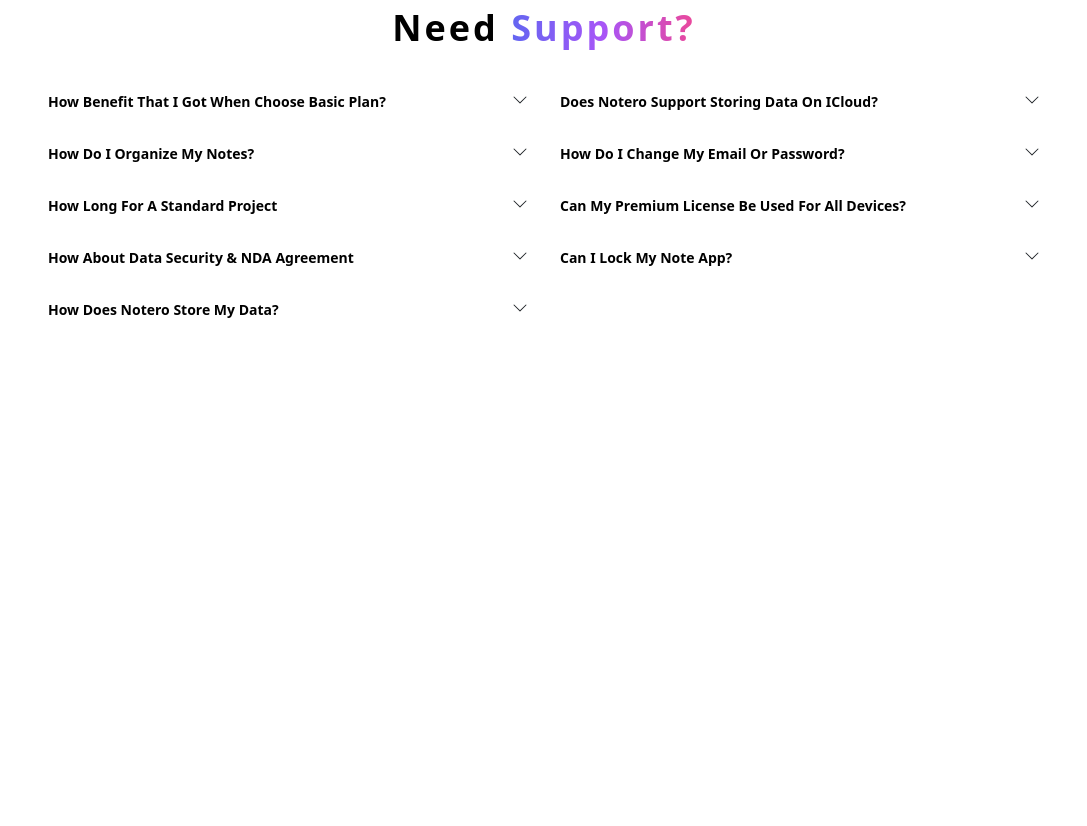
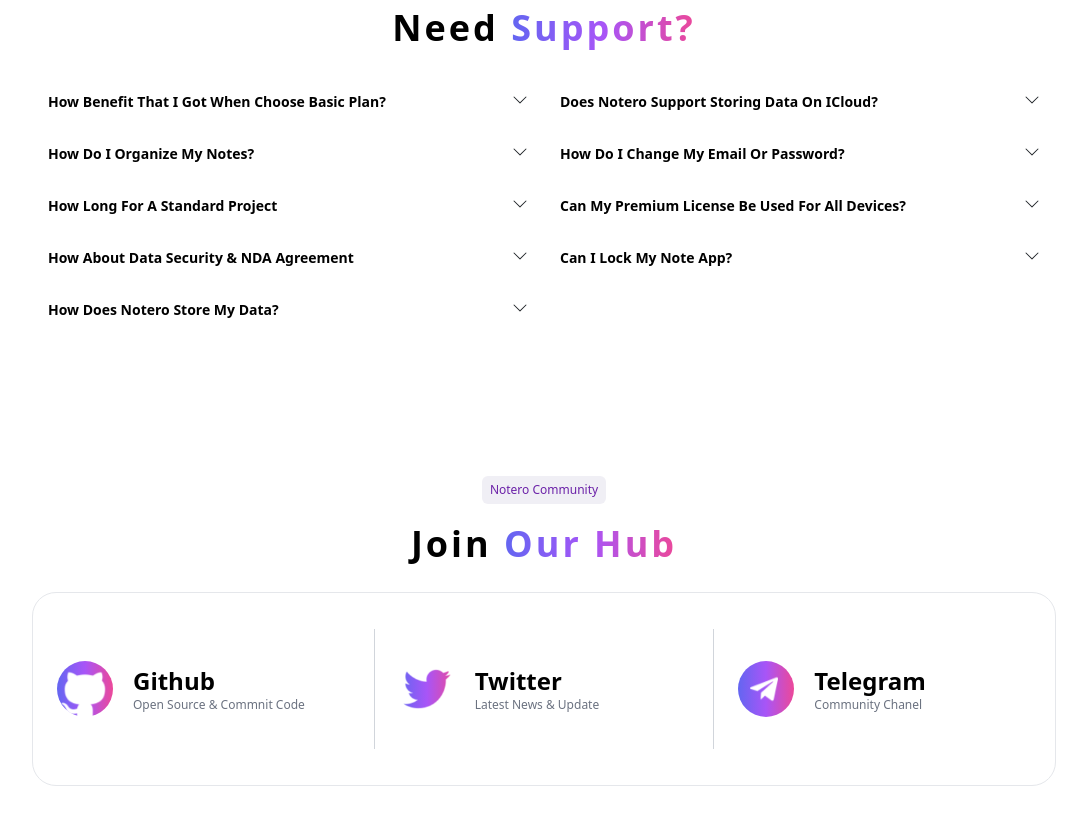
Before and after one commit to Nonines/Iteck-Note-App, a website: page index.html in a window 1280 px wide. Shown: the part 5581-6407 px from the top of the page, without its empty margins (96-1183 px from the left). Before the commit the page ends 6057 px from the top, so only its background shows below. Drawn offline with Linux system fonts and the light colour scheme.

Commit message:
Add community section

```diff
--- a/index.html
+++ b/index.html
@@ -1315,6 +1315,78 @@
           </div>
         </div>
       </section>
+
+      <!-- community -->
+      <section class="flex flex-col bg-white px-4 pb-10 xl:px-32">
+        <div class="flex flex-col items-center text-center">
+          <small
+            class="mb-5 flex h-7 w-max items-center rounded-md bg-grayish px-2 py-1 text-center text-xs text-purple-800"
+            >Notero Community</small
+          >
+
+          <h2
+            class="mb-7 text-lg font-extrabold tracking-[3px] text-black lg:text-4xl"
+          >
+            Join
+            <span
+              class="bg-gradient-to-r from-indigo-500 via-purple-500 to-pink-500 bg-clip-text text-transparent"
+              >Our Hub</span
+            >
+          </h2>
+        </div>
+
+        <div class="px5 rounded-3xl border py-9 lg:flex lg:justify-between">
+          <div class="flex items-center gap-5 px-6 py-8 lg:w-1/3">
+            <div
+              class="flex h-14 w-14 items-center justify-center rounded-[50%] bg-gradient-to-r from-indigo-500 via-purple-500 to-pink-500"
+            >
+              <img
+                class="relative top-1 max-w-[90%]"
+                src="/assets/images/icons/github.png"
+                alt="github"
+              />
+            </div>
+            <div class="flex flex-col">
+              <a href="" class="text-2xl font-extrabold">Github</a>
+              <p class="text-xs text-gray-500">Open Source & Commnit Code</p>
+            </div>
+          </div>
+
+          <div
+            class="flex items-center gap-5 border-gray-300 px-6 py-8 lg:w-1/3 lg:border-l lg:border-r"
+          >
+            <div
+              class="flex h-14 w-14 items-center justify-center rounded-[50%] bg-gradient-to-r from-indigo-500 via-purple-500 to-pink-500"
+            >
+              <img
+                class="relative max-w-[150%]"
+                src="/assets/images/icons/twitter.png"
+                alt="github"
+              />
+            </div>
+            <div class="flex flex-col">
+              <a href="" class="text-2xl font-extrabold">Twitter</a>
+              <p class="text-xs text-gray-500">Latest News & Update</p>
+            </div>
+          </div>
+
+          <div class="flex items-center gap-5 px-6 py-8 lg:w-1/3">
+            <div
+              class="flex h-14 w-14 items-center justify-center rounded-[50%] bg-gradient-to-r from-indigo-500 via-purple-500 to-pink-500"
+            >
+              <img
+                class="relative right-[2px] max-w-[50%]"
+                src="/assets/images/icons/telegram.png"
+                alt="github"
+              />
+            </div>
+            <div class="flex flex-col">
+              <a href="" class="text-2xl font-extrabold">Telegram</a>
+              <p class="text-xs text-gray-500">Community Chanel</p>
+            </div>
+          </div>
+        </div>
+      </section>
     </main>
   </body>
 </html>
```
Also changed, not shown: assets/images/icons/github.png (added), assets/images/icons/telegram.png (added), assets/images/icons/twitter.png (added), dist/output.css.
